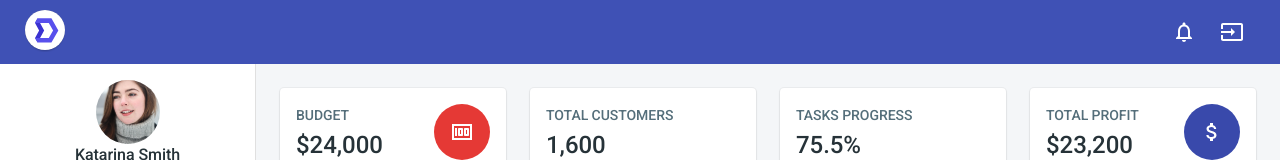
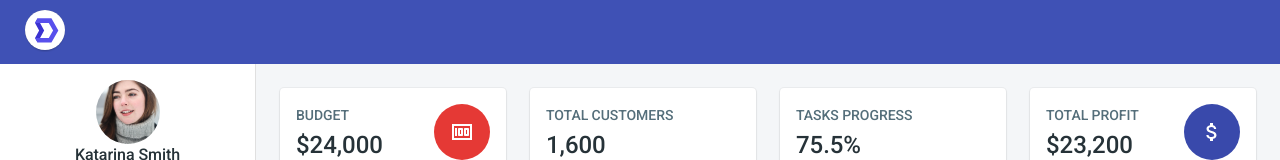
Before and after one commit to Brayanmnu/TiendaDashboardAdminv2, a React (Create React App) app: page /app/dashboard in a window 1280 px wide. Shown: the top 160 px of the page. Built offline with nearby package versions, Linux system fonts and the light colour scheme.

Commit message:
eliminacion de elementos top bar - notificacion/sigin put

```diff
--- a/src/layouts/DashboardLayout/TopBar.js
+++ b/src/layouts/DashboardLayout/TopBar.js
@@ -12,8 +12,6 @@ import {
   makeStyles
 } from '@material-ui/core';
 import MenuIcon from '@material-ui/icons/Menu';
-import NotificationsIcon from '@material-ui/icons/NotificationsOutlined';
-import InputIcon from '@material-ui/icons/Input';
 import Logo from 'src/components/Logo';
 
 const useStyles = makeStyles(() => ({
@@ -43,20 +41,6 @@ const TopBar = ({
           <Logo />
         </RouterLink>
         <Box flexGrow={1} />
-        <Hidden mdDown>
-          <IconButton color="inherit">
-            <Badge
-              badgeContent={notifications.length}
-              color="primary"
-              variant="dot"
-            >
-              <NotificationsIcon />
-            </Badge>
-          </IconButton>
-          <IconButton color="inherit">
-            <InputIcon />
-          </IconButton>
-        </Hidden>
         <Hidden lgUp>
           <IconButton
             color="inherit"
```
